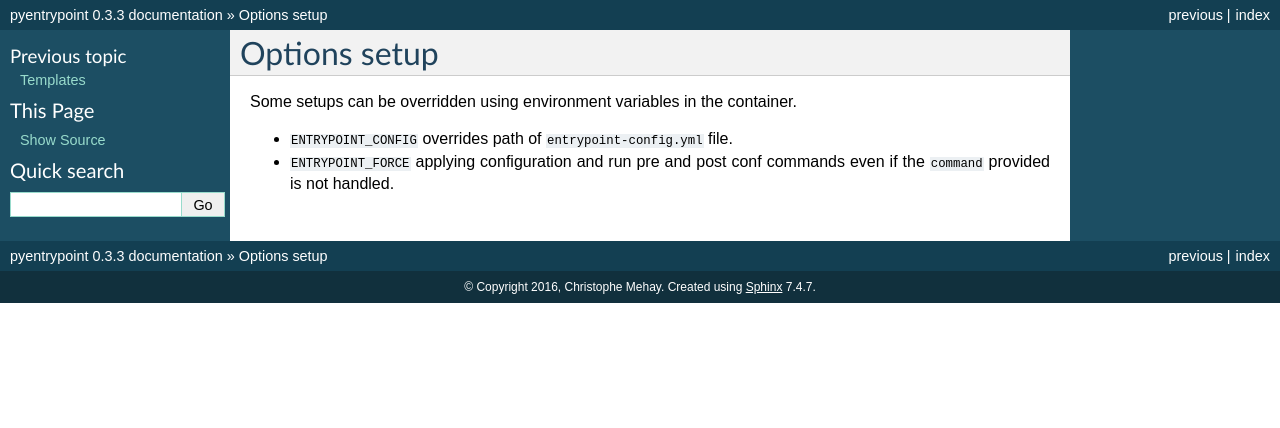
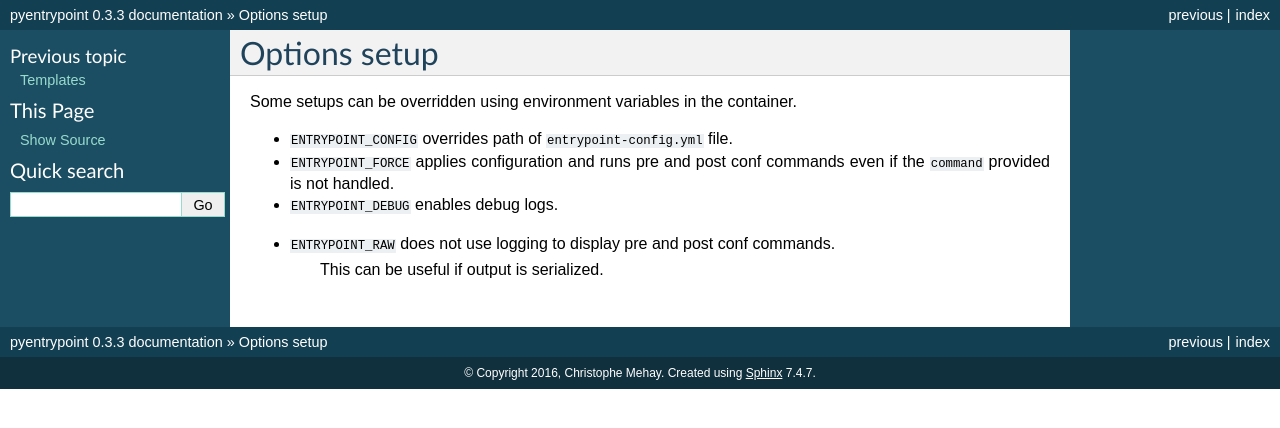
Before and after one commit to cmehay/pyentrypoint, a Sphinx documentation site: the page built from docs/extra.rst, in a window 1280 px wide. Shown: the top 428 px of the page. Built offline with Sphinx 7.4.7, drawn with Linux system fonts in a browser that asks for light colours.

Commit message:
Add ENTRYPOINT_DEBUG env config ad fix tests

```diff
--- a/docs/extra.rst
+++ b/docs/extra.rst
@@ -5,5 +5,8 @@ Some setups can be overridden using environment variables in the container.
 
 -  ``ENTRYPOINT_CONFIG`` overrides path of ``entrypoint-config.yml``
    file.
--  ``ENTRYPOINT_FORCE`` applying configuration and run pre and post conf
+-  ``ENTRYPOINT_FORCE`` applies configuration and runs pre and post conf
    commands even if the ``command`` provided is not handled.
+- ``ENTRYPOINT_DEBUG`` enables debug logs.
+- ``ENTRYPOINT_RAW`` does not use logging to display pre and post conf commands.
+   This can be useful if output is serialized.
```
Also changed, not shown: README.md (+4 -1 lines), 5 other files.
